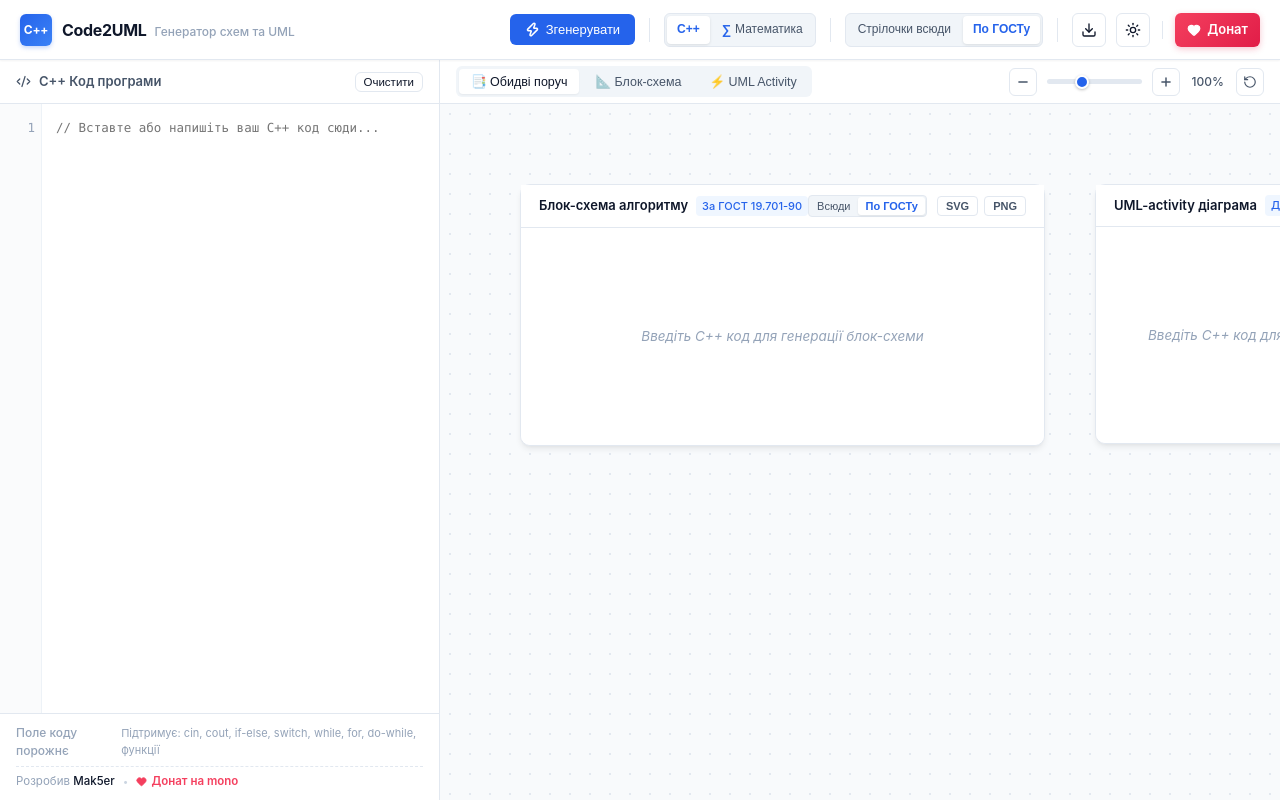
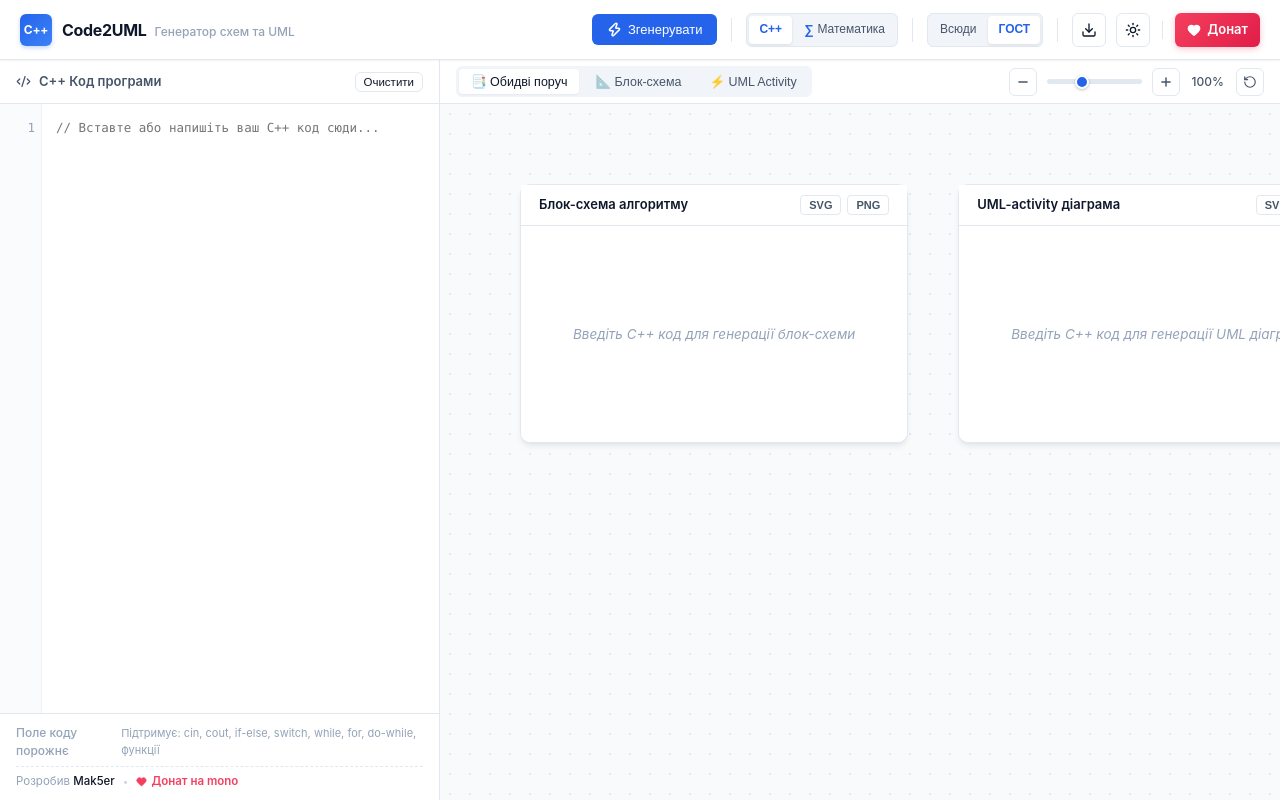
Before and after one commit to Mak5er/code2uml, a React (Vite) app: page / in a window 1280 px wide. Built offline with nearby package versions, Linux system fonts and the light colour scheme.

Commit message:
refactor: remove arrow rule handling from Header and ViewerPanel components

```diff
--- a/src/App.jsx
+++ b/src/App.jsx
@@ -336,8 +336,6 @@ export default function App() {
           umlSvg={umlSvg}
           flowchartRef={flowchartRef}
           umlRef={umlRef}
-          arrowRule={arrowRule}
-          onToggleArrowRule={handleToggleArrowRule}
           onDownloadFcSvg={(el) => handleDownloadCardSvg(el, "flowchart")}
           onDownloadFcPng={(el) => handleDownloadCardPng(el, "flowchart")}
           onDownloadUmlSvg={(el) => handleDownloadCardSvg(el, "uml_activity")}
--- a/src/components/Header.jsx
+++ b/src/components/Header.jsx
@@ -129,7 +129,7 @@ export default function Header({
             onClick={() => onToggleArrowRule && onToggleArrowRule("all")}
             title="Стрілочки на всіх переходах між блоками блок-схеми"
           >
-            Стрілочки всюди
+            Всюди
           </button>
           <button
             type="button"
@@ -137,7 +137,7 @@ export default function Header({
             onClick={() => onToggleArrowRule && onToggleArrowRule("gost")}
             title="За стандартом ГОСТ / ДСТУ 19.701-90 (стрілки тільки для ліній знизу вгору та злиття)"
           >
-            По ГОСТу
+            ГОСТ
           </button>
         </div>
 
--- a/src/components/ViewerPanel.jsx
+++ b/src/components/ViewerPanel.jsx
@@ -13,8 +13,6 @@ export default function ViewerPanel({
   onDownloadFcPng,
   onDownloadUmlSvg,
   onDownloadUmlPng,
-  arrowRule = "gost",
-  onToggleArrowRule,
 }) {
   const workspaceRef = useRef(null);
   const [zoom, setZoom] = useState(1.0);
@@ -181,42 +179,11 @@ export default function ViewerPanel({
             <DiagramCard
               id="cardFlowchart"
               title="Блок-схема алгоритму"
-              badge={
-                arrowRule === "gost" ? "За ГОСТ 19.701-90" : "Стрілочки всюди"
-              }
               svgContent={flowchartSvg}
               emptyMessage="Введіть C++ код для генерації блок-схеми"
               onDownloadSvg={onDownloadFcSvg}
               onDownloadPng={onDownloadFcPng}
               innerRef={flowchartRef}
-              extraActions={
-                <div
-                  className="card-arrow-switcher"
-                  role="group"
-                  aria-label="Стрілочки блок-схеми"
-                >
-                  <button
-                    type="button"
-                    className={`btn-card-toggle ${arrowRule === "all" ? "active" : ""}`}
-                    onClick={() =>
-                      onToggleArrowRule && onToggleArrowRule("all")
-                    }
-                    title="Стрілочки на всіх переходах"
-                  >
-                    Всюди
-                  </button>
-                  <button
-                    type="button"
-                    className={`btn-card-toggle ${arrowRule === "gost" ? "active" : ""}`}
-                    onClick={() =>
-                      onToggleArrowRule && onToggleArrowRule("gost")
-                    }
-                    title="За стандартом ГОСТ / ДСТУ 19.701-90"
-                  >
-                    По ГОСТу
-                  </button>
-                </div>
-              }
             />
           )}
 
@@ -224,7 +191,6 @@ export default function ViewerPanel({
             <DiagramCard
               id="cardUml"
               title="UML-activity діаграма"
-              badge="Діаграма діяльності"
               svgContent={umlSvg}
               emptyMessage="Введіть C++ код для генерації UML діаграми"
               onDownloadSvg={onDownloadUmlSvg}
```
